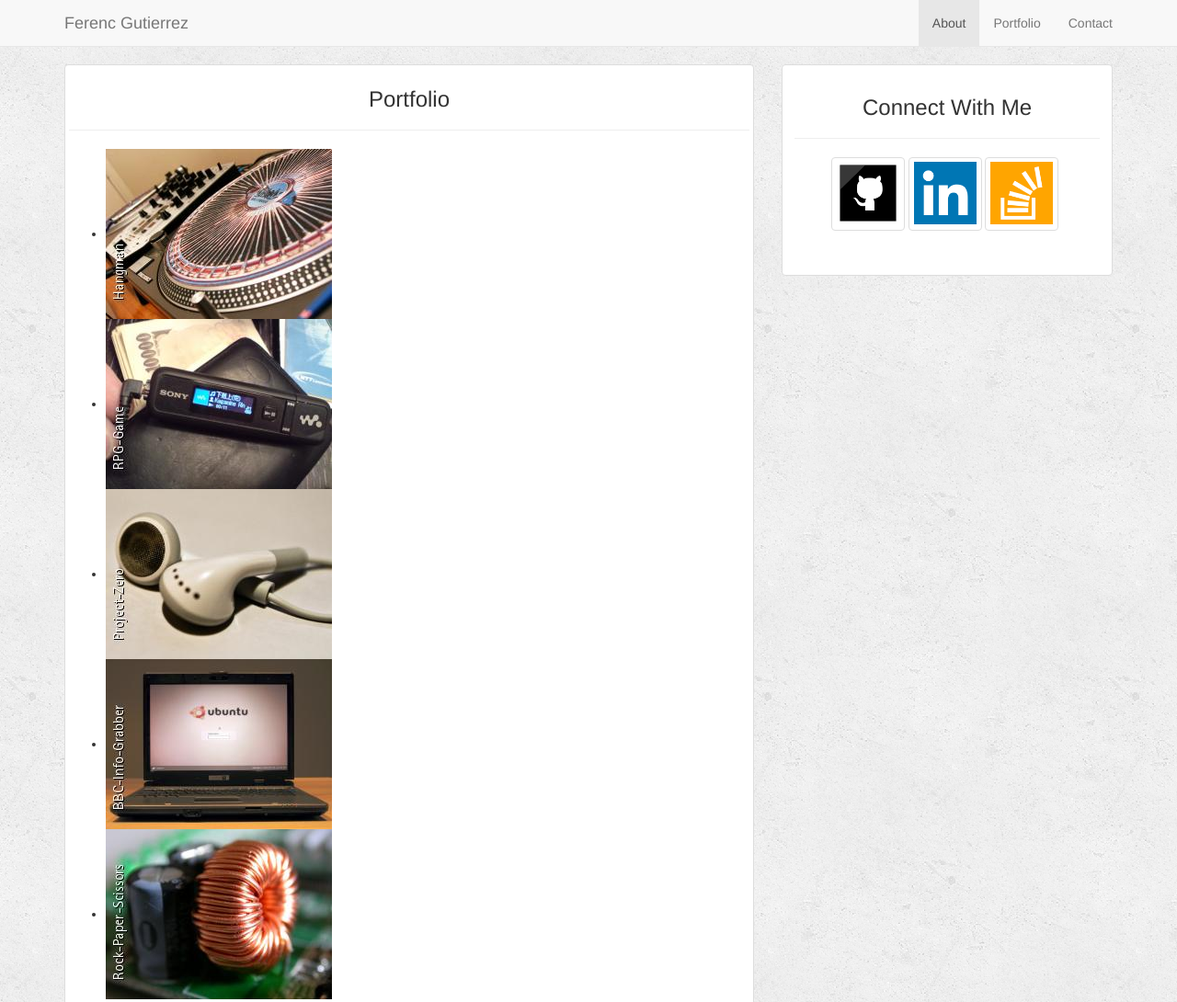
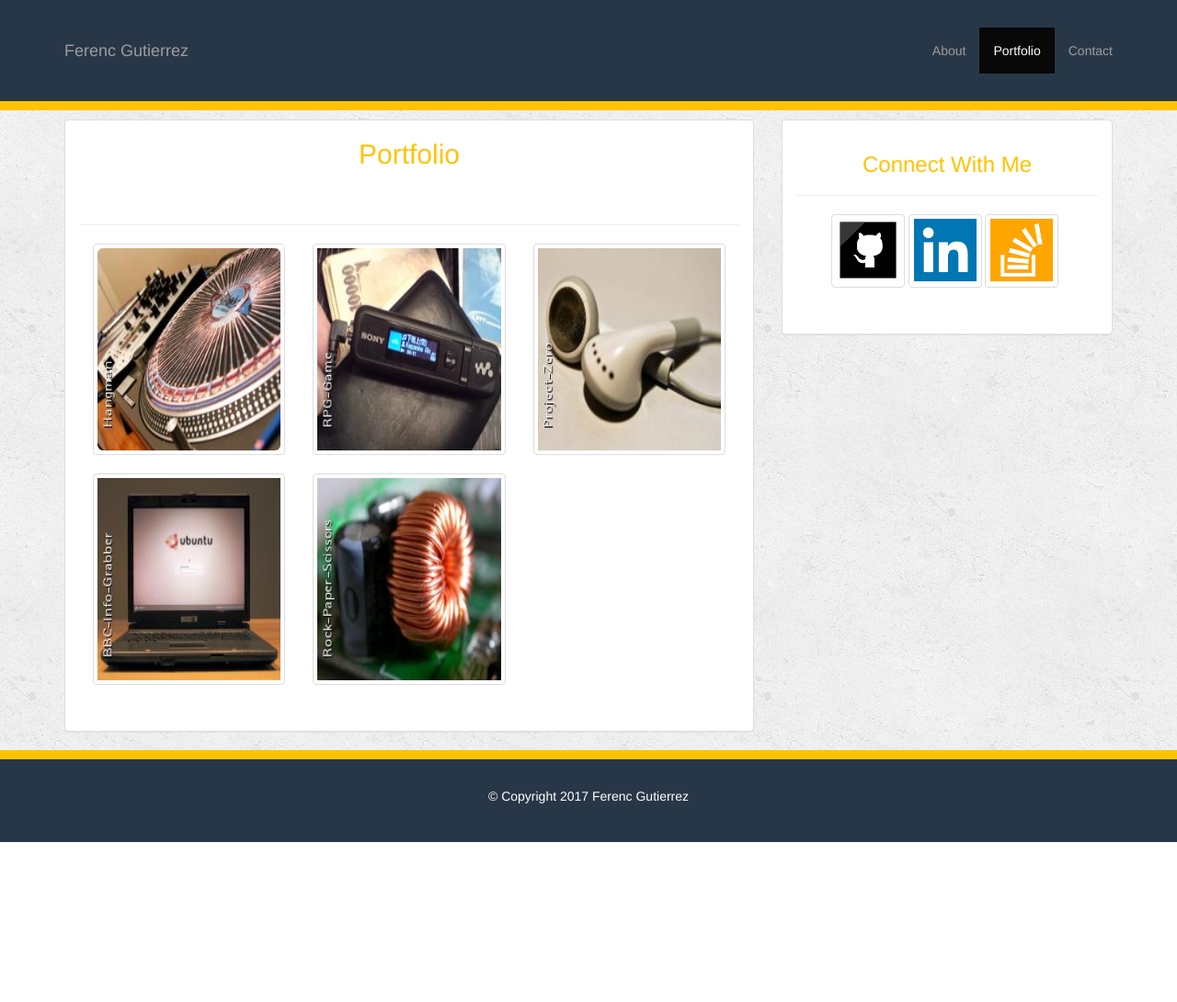
Before and after one commit to MarQG/Bootstrap-Portfolio, a plain HTML site: page portfolio.html in a window 1280 px wide. Shown: the top 1090 px of the page at 92% size. After the commit the page ends 916 px from the top, so only its background shows below. Drawn offline with nearby package versions, Linux system fonts and the light colour scheme.

Commit message:
Added custom css styles and adjusted bootstrap layout

```diff
--- a/assets/css/style.css
+++ b/assets/css/style.css
@@ -5,15 +5,39 @@ html{
 }
 
 body{
-	padding-top: 70px;
+	padding-top: 130px;
 	background-color: transparent;
+}
+
+h1,h2,h3{
+	color:#FFC300;
+}
+
+.navbar{
+	border-bottom: 10px #FFC300 solid;
+	background-color: #283747;
+	margin: 0 auto;
+	width: 100%;
+	padding: 30px 0;
+}
+
+.navbar-toggle{
+	background-color: #808B96;
 }
 
 #portfolio-image{
 	height: 175px;
 	width: 150px;
-	margin: 0 20px;
 	border: 1px #dddddd solid;
+}
+
+.main-content{
+	padding: 15px;
+}
+
+.main-content img{
+	width: 500px;
+	height: 220px;
 }
 
 .social-link-item{
@@ -32,3 +56,11 @@ body{
 .footer p{
 	padding-top: 30px;
 }
+
+@media screen and (max-width: 960px){
+
+	#portfolio-image{
+		margin: 0 auto;
+
+	}
+}
--- a/portfolio.html
+++ b/portfolio.html
@@ -23,7 +23,7 @@
   </head>
   <body>
 
-    <nav class="navbar navbar-default navbar-fixed-top">
+    <nav class="navbar navbar-inverse navbar-fixed-top">
       <div class="container">
         <div class="navbar-header">
           <button type="button" class="navbar-toggle collapsed" data-toggle="collapse" data-target="#navbar" aria-expanded="false" aria-controls="navbar">
@@ -36,8 +36,8 @@
         </div>
         <div id="navbar" class="collapse navbar-collapse">
           <ul class="nav navbar-nav navbar-right">
-            <li class="active"><a href="index.html">About</a></li>
-            <li><a href="portfolio.html">Portfolio</a></li>
+            <li><a href="index.html">About</a></li>
+            <li class="active"><a href="portfolio.html">Portfolio</a></li>
             <li><a href="contact.html">Contact</a></li>
           </ul>
         </div><!--/.nav-collapse -->
@@ -48,25 +48,49 @@
     <section class="container">
       <div class="row">
         <div class="col-sm-12 col-md-8">
-          <div class="thumbnail">
-            <h3 class="text-center">Portfolio</h3>
-            <hr>
-            <ul class="gallery-grid">
-              <li><img src="assets/images/p1.jpeg" alt="Portfolio 1"></li>
-              <li><img src="assets/images/p2.jpeg" alt="Portfolio 2"></li>
-              <li><img src="assets/images/p3.jpeg" alt="Portfolio 3"></li>
-              <li><img src="assets/images/p4.jpeg" alt="Portfolio 4"></li>
-              <li><img src="assets/images/p5.jpeg" alt="Portfolio 5"></li>
-            </ul>
+          <div class="panel panel-default">
+            <h2 class="text-center">Portfolio</h2>
+            <div class="panel-body">
+              <div class="row main-content">
+                <hr>
+                <div class="col-sm-6 col-md-4">
+                  <a href="#" class="thumbnail">
+                    <img src="assets/images/p1.jpeg" class="img-rounded" alt="Portfolio 1">
+                  </a>
+                </div>
+                <div class="col-sm-6 col-md-4">
+                  <a href="#" class="thumbnail">
+                    <img src="assets/images/p2.jpeg" class="img-responsive" alt="Portfolio 2">
+                  </a>
+                </div>
+                <div class="col-sm-6 col-md-4">
+                  <a href="#" class="thumbnail">
+                    <img src="assets/images/p3.jpeg" class="img-responsive" alt="Portfolio 3">
+                  </a>
+                </div>
+                <div class="col-sm-6 col-md-4">
+                  <a href="#" class="thumbnail">
+                    <img src="assets/images/p4.jpeg" class="img-responsive" alt="Portfolio 4">
+                  </a>
+                </div>
+                <div class="col-sm-6 col-md-4">
+                  <a href="#" class="thumbnail">
+                    <img src="assets/images/p5.jpeg" class="img-responsive" alt="Portfolio 5">
+                  </a>
+                </div>
+            </div>
+
+            </div>
+
           </div>
         </div>
         <div class="col-sm-12 col-md-4">
-          <aside class="thumbnail">
-            <div class="caption text-center">
+          <aside class="panel panel-default">
+            <div class="panel-body text-center">
               <h3>Connect With Me</h3>
               <hr>
               <ul class="list-inline">
-                  <li class="social-link-item thumbnail"><a href="https://github.com/MarQG"><img src="assets/images/github.png" alt="GitHub"></a></li>
+                  <li class="social-link-item thumbnail"><a href="https://github.com/MarQG"><img src="assets/images/github.png" class="img-responsive" alt="GitHub"></a></li>
                   <li class="social-link-item thumbnail"><a href="https://www.linkedin.com/in/ferenc-gutierrez-a3822a56/"><img src="assets/images/linkedin.png" alt="LinkedIn"></a></li>
                   <li class="social-link-item thumbnail"><a href="https://stackoverflow.com/users/7847232/ferenc-gutierrez"><img src="assets/images/stackoverflow.png" alt="Stack Overflow"></a></li>
               </ul>
```
Also changed, not shown: contact.html (+4 -4 lines), index.html (+17 -8 lines).
